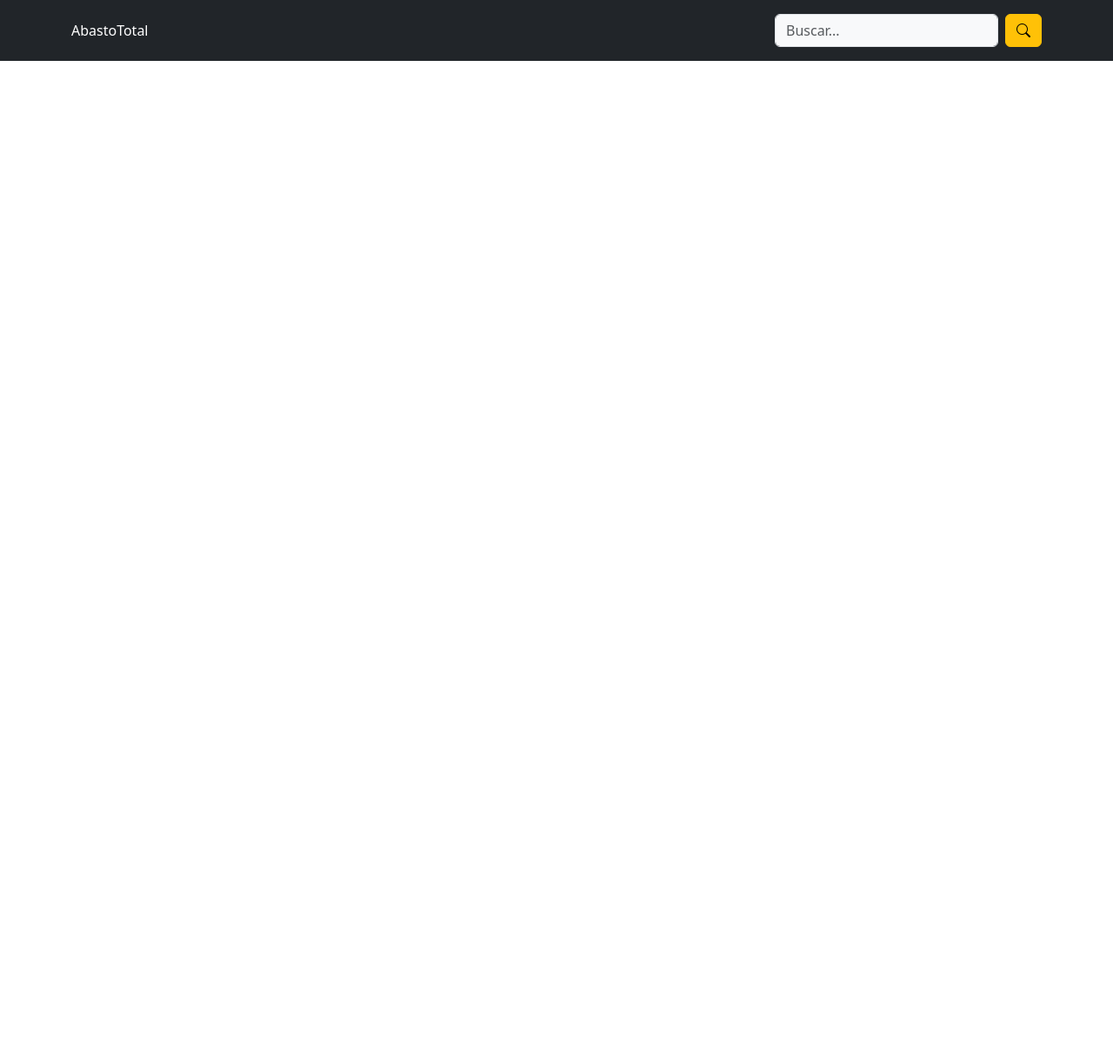
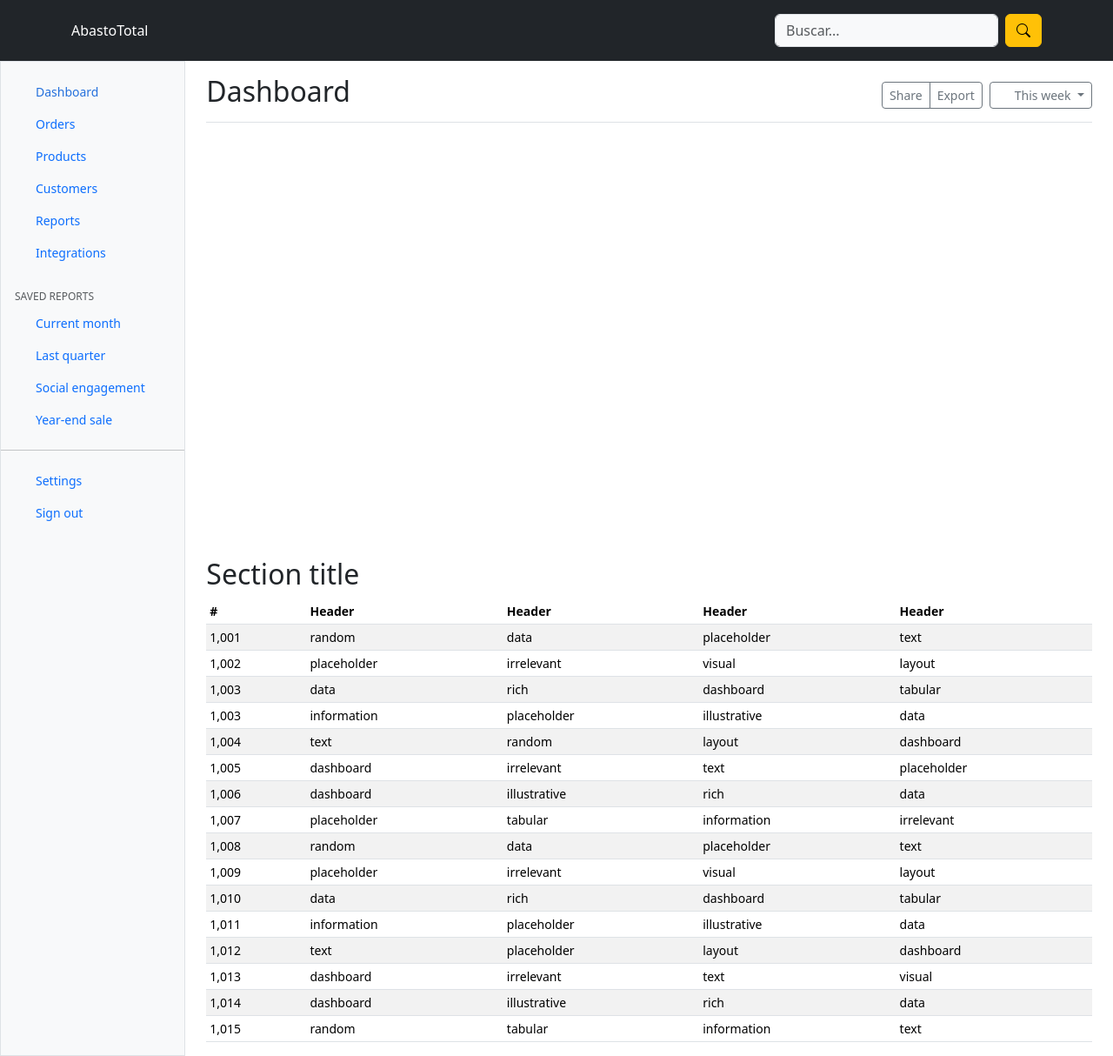
Before and after one commit to Erick-Hernandez-Ortega/AbastoTotal, an Angular app: page /dashboard in a window 1280 px wide. Shown: the whole page at 87% size. Before the commit the page ends 800 px from the top, so only its background shows below. Built offline with nearby package versions, Linux system fonts and the light colour scheme.

Commit message:
Se crea un nuevo componente: sidebar

```diff
--- a/src/app/components/dashboard/dashboard.component.css
+++ b/src/app/components/dashboard/dashboard.component.css
@@ -0,0 +1,48 @@
+.bi {
+    display: inline-block;
+    width: 1rem;
+    height: 1rem;
+  }
+
+  /*
+   * Sidebar
+   */
+
+  @media (min-width: 768px) {
+    .sidebar .offcanvas-lg {
+      position: -webkit-sticky;
+      position: sticky;
+      top: 48px;
+    }
+    .navbar-search {
+      display: block;
+    }
+  }
+
+  .sidebar .nav-link {
+    font-size: .875rem;
+    font-weight: 500;
+  }
+
+  .sidebar .nav-link.active {
+    color: #2470dc;
+  }
+
+  .sidebar-heading {
+    font-size: .75rem;
+  }
+
+  /*
+   * Navbar
+   */
+
+  .navbar-brand {
+    padding-top: .75rem;
+    padding-bottom: .75rem;
+    background-color: rgba(0, 0, 0, .25);
+    box-shadow: inset -1px 0 0 rgba(0, 0, 0, .25);
+  }
+
+  .navbar .form-control {
+    padding: .75rem 1rem;
+  }
--- a/src/app/components/dashboard/dashboard.component.html
+++ b/src/app/components/dashboard/dashboard.component.html
@@ -1 +1,250 @@
 <app-header></app-header>
+<div class="container-fluid">
+  <div class="row">
+    <div class="sidebar border border-right col-md-3 col-lg-2 p-0 bg-body-tertiary">
+      <div class="offcanvas-md offcanvas-end bg-body-tertiary" tabindex="-1" id="sidebarMenu" aria-labelledby="sidebarMenuLabel">
+        <div class="offcanvas-header">
+          <h5 class="offcanvas-title" id="sidebarMenuLabel">Company name</h5>
+          <button type="button" class="btn-close" data-bs-dismiss="offcanvas" data-bs-target="#sidebarMenu" aria-label="Close"></button>
+        </div>
+        <div class="offcanvas-body d-md-flex flex-column p-0 pt-lg-3 overflow-y-auto">
+          <ul class="nav flex-column">
+            <li class="nav-item">
+              <a class="nav-link d-flex align-items-center gap-2 active" aria-current="page" href="#">
+                <svg class="bi"><use xlink:href="#house-fill"/></svg>
+                Dashboard
+              </a>
+            </li>
+            <li class="nav-item">
+              <a class="nav-link d-flex align-items-center gap-2" href="#">
+                <svg class="bi"><use xlink:href="#file-earmark"/></svg>
+                Orders
+              </a>
+            </li>
+            <li class="nav-item">
+              <a class="nav-link d-flex align-items-center gap-2" href="#">
+                <svg class="bi"><use xlink:href="#cart"/></svg>
+                Products
+              </a>
+            </li>
+            <li class="nav-item">
+              <a class="nav-link d-flex align-items-center gap-2" href="#">
+                <svg class="bi"><use xlink:href="#people"/></svg>
+                Customers
+              </a>
+            </li>
+            <li class="nav-item">
+              <a class="nav-link d-flex align-items-center gap-2" href="#">
+                <svg class="bi"><use xlink:href="#graph-up"/></svg>
+                Reports
+              </a>
+            </li>
+            <li class="nav-item">
+              <a class="nav-link d-flex align-items-center gap-2" href="#">
+                <svg class="bi"><use xlink:href="#puzzle"/></svg>
+                Integrations
+              </a>
+            </li>
+          </ul>
+
+          <h6 class="sidebar-heading d-flex justify-content-between align-items-center px-3 mt-4 mb-1 text-body-secondary text-uppercase">
+            <span>Saved reports</span>
+            <a class="link-secondary" href="#" aria-label="Add a new report">
+              <svg class="bi"><use xlink:href="#plus-circle"/></svg>
+            </a>
+          </h6>
+          <ul class="nav flex-column mb-auto">
+            <li class="nav-item">
+              <a class="nav-link d-flex align-items-center gap-2" href="#">
+                <svg class="bi"><use xlink:href="#file-earmark-text"/></svg>
+                Current month
+              </a>
+            </li>
+            <li class="nav-item">
+              <a class="nav-link d-flex align-items-center gap-2" href="#">
+                <svg class="bi"><use xlink:href="#file-earmark-text"/></svg>
+                Last quarter
+              </a>
+            </li>
+            <li class="nav-item">
+              <a class="nav-link d-flex align-items-center gap-2" href="#">
+                <svg class="bi"><use xlink:href="#file-earmark-text"/></svg>
+                Social engagement
+              </a>
+            </li>
+            <li class="nav-item">
+              <a class="nav-link d-flex align-items-center gap-2" href="#">
+                <svg class="bi"><use xlink:href="#file-earmark-text"/></svg>
+                Year-end sale
+              </a>
+            </li>
+          </ul>
+
+          <hr class="my-3">
+
+          <ul class="nav flex-column mb-auto">
+            <li class="nav-item">
+              <a class="nav-link d-flex align-items-center gap-2" href="#">
+                <svg class="bi"><use xlink:href="#gear-wide-connected"/></svg>
+                Settings
+              </a>
+            </li>
+            <li class="nav-item">
+              <a class="nav-link d-flex align-items-center gap-2" href="#">
+                <svg class="bi"><use xlink:href="#door-closed"/></svg>
+                Sign out
+              </a>
+            </li>
+          </ul>
+        </div>
+      </div>
+    </div>
+
+    <main class="col-md-9 ms-sm-auto col-lg-10 px-md-4">
+      <div class="d-flex justify-content-between flex-wrap flex-md-nowrap align-items-center pt-3 pb-2 mb-3 border-bottom">
+        <h1 class="h2">Dashboard</h1>
+        <div class="btn-toolbar mb-2 mb-md-0">
+          <div class="btn-group me-2">
+            <button type="button" class="btn btn-sm btn-outline-secondary">Share</button>
+            <button type="button" class="btn btn-sm btn-outline-secondary">Export</button>
+          </div>
+          <button type="button" class="btn btn-sm btn-outline-secondary dropdown-toggle d-flex align-items-center gap-1">
+            <svg class="bi"><use xlink:href="#calendar3"/></svg>
+            This week
+          </button>
+        </div>
+      </div>
+
+      <canvas class="my-4 w-100" id="myChart" width="900" height="380"></canvas>
+
+      <h2>Section title</h2>
+      <div class="table-responsive small">
+        <table class="table table-striped table-sm">
+          <thead>
+            <tr>
+              <th scope="col">#</th>
+              <th scope="col">Header</th>
+              <th scope="col">Header</th>
+              <th scope="col">Header</th>
+              <th scope="col">Header</th>
+            </tr>
+          </thead>
+          <tbody>
+            <tr>
+              <td>1,001</td>
+              <td>random</td>
+              <td>data</td>
+              <td>placeholder</td>
+              <td>text</td>
+            </tr>
+            <tr>
+              <td>1,002</td>
+              <td>placeholder</td>
+              <td>irrelevant</td>
+              <td>visual</td>
+              <td>layout</td>
+            </tr>
+            <tr>
+              <td>1,003</td>
+              <td>data</td>
+              <td>rich</td>
+              <td>dashboard</td>
+              <td>tabular</td>
+            </tr>
+            <tr>
+              <td>1,003</td>
+              <td>information</td>
+              <td>placeholder</td>
+              <td>illustrative</td>
+              <td>data</td>
+            </tr>
+            <tr>
+              <td>1,004</td>
+              <td>text</td>
+              <td>random</td>
+              <td>layout</td>
+              <td>dashboard</td>
+            </tr>
+            <tr>
+              <td>1,005</td>
+              <td>dashboard</td>
+              <td>irrelevant</td>
+              <td>text</td>
+              <td>placeholder</td>
+            </tr>
+            <tr>
+              <td>1,006</td>
+              <td>dashboard</td>
+              <td>illustrative</td>
+              <td>rich</td>
+              <td>data</td>
+            </tr>
+            <tr>
+              <td>1,007</td>
+              <td>placeholder</td>
+              <td>tabular</td>
+              <td>information</td>
+              <td>irrelevant</td>
+            </tr>
+            <tr>
+              <td>1,008</td>
+              <td>random</td>
+              <td>data</td>
+              <td>placeholder</td>
+              <td>text</td>
+            </tr>
+            <tr>
+              <td>1,009</td>
+              <td>placeholder</td>
+              <td>irrelevant</td>
+              <td>visual</td>
+              <td>layout</td>
+            </tr>
+            <tr>
+              <td>1,010</td>
+              <td>data</td>
+              <td>rich</td>
+              <td>dashboard</td>
+              <td>tabular</td>
+            </tr>
+            <tr>
+              <td>1,011</td>
+              <td>information</td>
+              <td>placeholder</td>
+              <td>illustrative</td>
+              <td>data</td>
+            </tr>
+            <tr>
+              <td>1,012</td>
+              <td>text</td>
+              <td>placeholder</td>
+              <td>layout</td>
+              <td>dashboard</td>
+            </tr>
+            <tr>
+              <td>1,013</td>
+              <td>dashboard</td>
+              <td>irrelevant</td>
+              <td>text</td>
+              <td>visual</td>
+            </tr>
+            <tr>
+              <td>1,014</td>
+              <td>dashboard</td>
+              <td>illustrative</td>
+              <td>rich</td>
+              <td>data</td>
+            </tr>
+            <tr>
+              <td>1,015</td>
+              <td>random</td>
+              <td>tabular</td>
+              <td>information</td>
+              <td>text</td>
+            </tr>
+          </tbody>
+        </table>
+      </div>
+    </main>
+  </div>
+</div>
--- /dev/null
+++ b/src/app/components/sidebar/sidebar.component.html
@@ -0,0 +1,3 @@
+<p>
+  sidebar works!
+</p>
```
Also changed, not shown: src/app/components/sidebar/sidebar.component.ts (added, +15 -0 lines), src/app/components/sidebar/sidebar.component.css (added).
